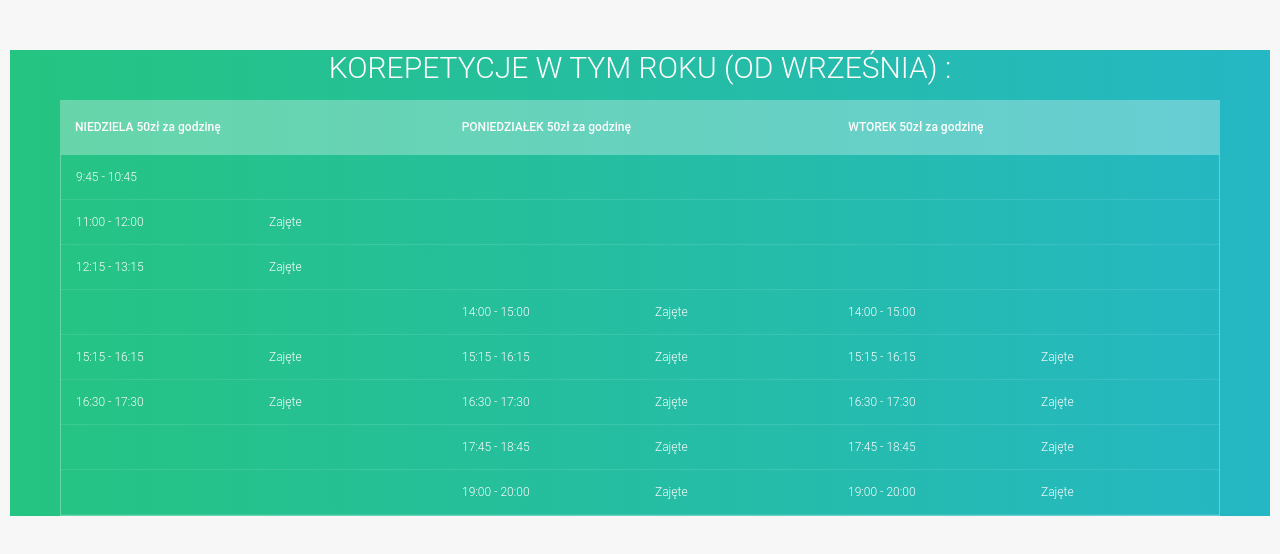
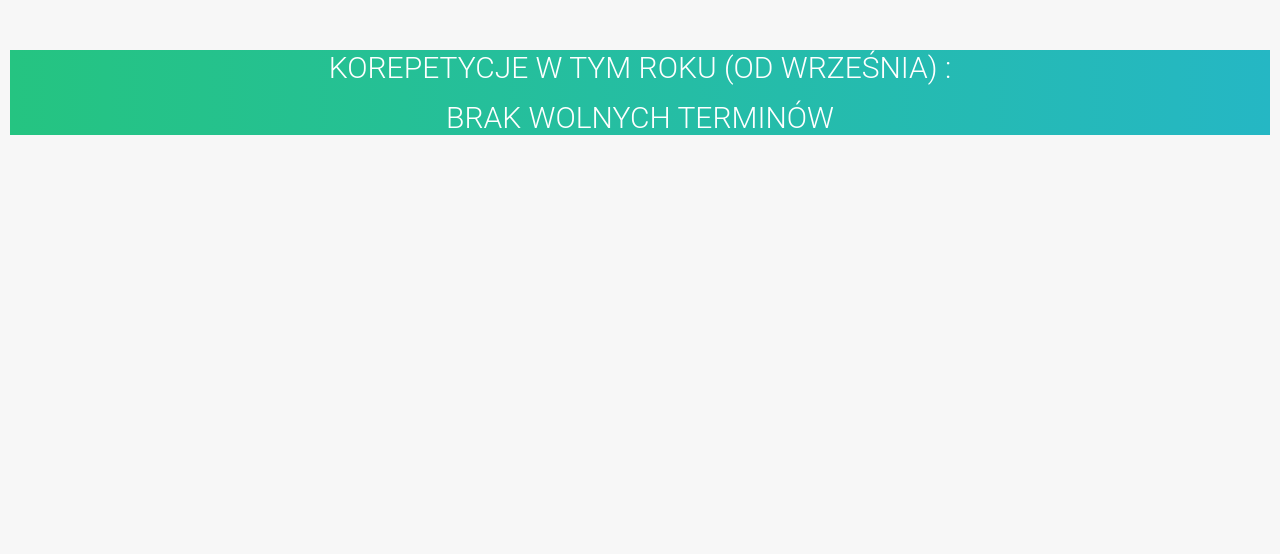
Before and after one commit to etrusek/pomocstatystyczna, a Gatsby site: page /korepetycje in a window 1280 px wide. Built offline with nearby package versions, Linux system fonts and the light colour scheme; Gatsby itself is replaced by a stand-in of ours.

Commit message:
last places taken

```diff
--- a/src/pages/korepetycje.js
+++ b/src/pages/korepetycje.js
@@ -10,8 +10,9 @@ const IndexPage = () => {
     <div classNameName="bg about">
       <section>
         <h1>Korepetycje w tym roku (od września) :</h1>
+        <h1>Brak wolnych terminów</h1>
         <div className="tbl-header">
-          <table cellpadding="0" cellspacing="0" border="0">
+          {/* <table cellpadding="0" cellspacing="0" border="0">
             <thead>
               <tr>
                 <th colspan="2">NIEDZIELA 50zł za godzinę</th>
@@ -86,7 +87,7 @@ const IndexPage = () => {
                 <td>Zajęte</td>
               </tr>
             </tbody>
-          </table>
+          </table> */}
         </div>
       </section>
 
```
